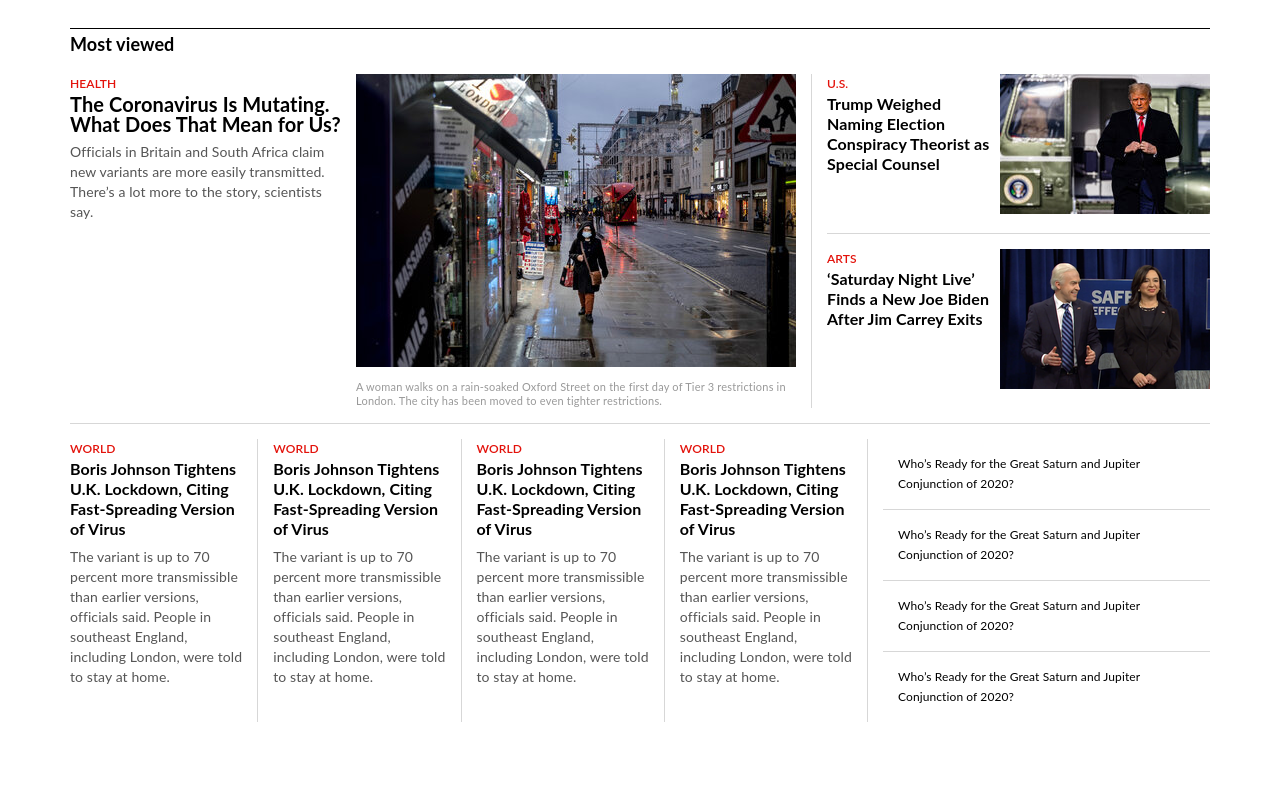
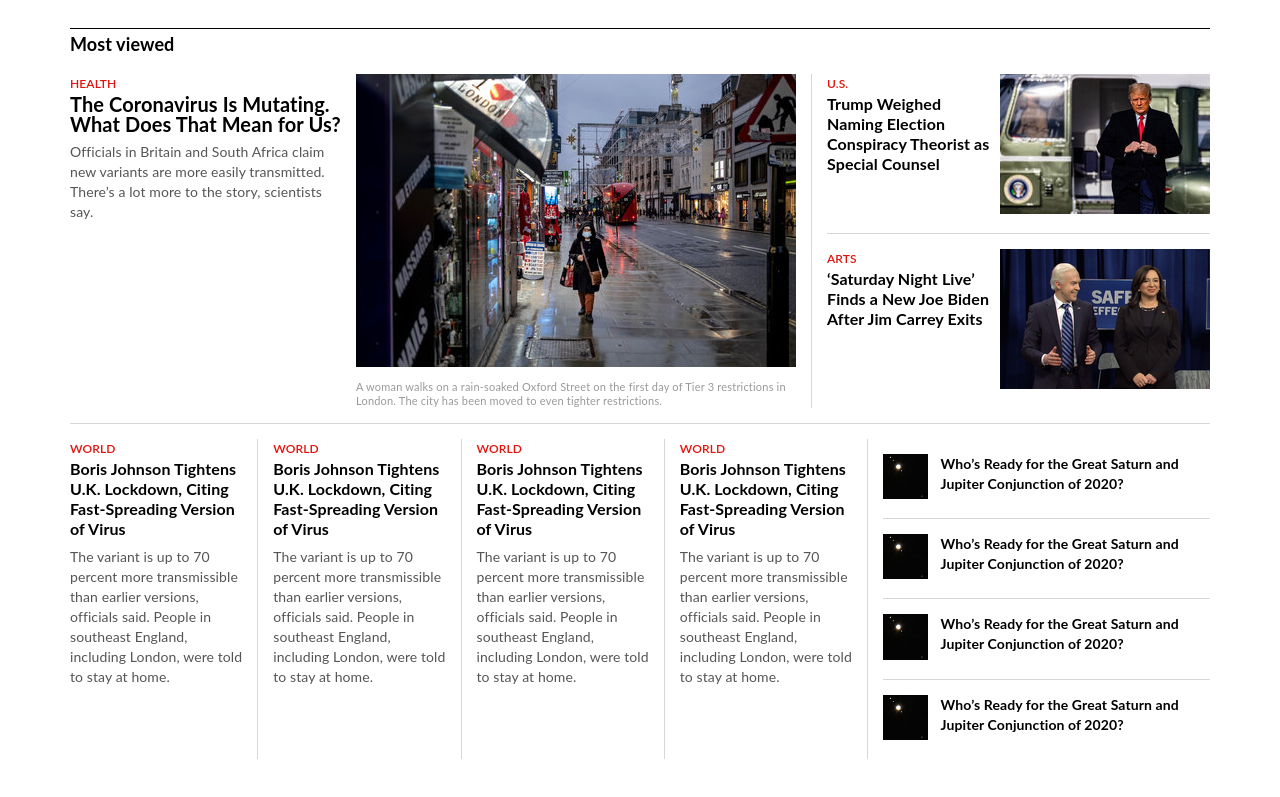
Before and after one commit to dongwook00/my-nyt-app, a website: page index.html in a window 1280 px wide. Shown: the part 117-914 px from the top of the page. Drawn offline with Linux system fonts and the light colour scheme.

Commit message:
added images on the last of tertiary part

```diff
--- a/index.html
+++ b/index.html
@@ -23,6 +23,7 @@
             <main class="content">
                 <section class="most-viewed">
                     <h3 class="section__title">Most viewed</h3>
+
                     <div class="article-link most-viewed__primary">
                         <div class="article__text">
                             <h4 class="article__category">health</h4>
@@ -34,6 +35,7 @@
                             <figcaption class="image__caption">A woman walks on a rain-soaked Oxford Street on the first day of Tier 3 restrictions in London. The city has been moved to even tighter restrictions.</figcaption>
                         </figure>
                     </div>
+
                     <div class="most-viewed__secondary">
                         <div class="article-link most-viewed__secondary-children">
                             <div class="article__text">
@@ -54,42 +56,69 @@
                             </figure>
                         </div>
                     </div>
+
                     <div class="most-viewed__tertiary">
-                        <div class="most-viewed__tertiary-children">
+                        <div class="article-link most-viewed__tertiary-children">
                             <div class="article__text">
                                 <h4 class="article__category">World</h4>
                                 <h1 class="article__title">Boris Johnson Tightens U.K. Lockdown, Citing Fast-Spreading Version of Virus</h1>
                                 <p class="article__abstract">The variant is up to 70 percent more transmissible than earlier versions, officials said. People in southeast England, including London, were told to stay at home.</p>
                             </div>
                         </div>
-                        <div class="most-viewed__tertiary-children">
+                        <div class="article-link most-viewed__tertiary-children">
                             <div class="article__text">
                                 <h4 class="article__category">World</h4>
                                 <h1 class="article__title">Boris Johnson Tightens U.K. Lockdown, Citing Fast-Spreading Version of Virus</h1>
                                 <p class="article__abstract">The variant is up to 70 percent more transmissible than earlier versions, officials said. People in southeast England, including London, were told to stay at home.</p>
                             </div>
                         </div>
-                        <div class="most-viewed__tertiary-children">
+                        <div class="article-link most-viewed__tertiary-children">
                             <div class="article__text">
                                 <h4 class="article__category">World</h4>
                                 <h1 class="article__title">Boris Johnson Tightens U.K. Lockdown, Citing Fast-Spreading Version of Virus</h1>
                                 <p class="article__abstract">The variant is up to 70 percent more transmissible than earlier versions, officials said. People in southeast England, including London, were told to stay at home.</p>
                             </div>
                         </div>
-                        <div class="most-viewed__tertiary-children">
+                        <div class="article-link most-viewed__tertiary-children">
                             <div class="article__text">
                                 <h4 class="article__category">World</h4>
                                 <h1 class="article__title">Boris Johnson Tightens U.K. Lockdown, Citing Fast-Spreading Version of Virus</h1>
                                 <p class="article__abstract">The variant is up to 70 percent more transmissible than earlier versions, officials said. People in southeast England, including London, were told to stay at home.</p>
                             </div>
                         </div>
-                        <div class="most-viewed__tertiary-children--list">
-                            <ul>
-                                <li>Who’s Ready for the Great Saturn and Jupiter Conjunction of 2020?</li>
-                                <li>Who’s Ready for the Great Saturn and Jupiter Conjunction of 2020?</li>
-                                <li>Who’s Ready for the Great Saturn and Jupiter Conjunction of 2020?</li>
-                                <li>Who’s Ready for the Great Saturn and Jupiter Conjunction of 2020?</li>
-                            </ul>
+                        <div class="most-viewed__tertiary-extra">
+                            <div class="article-link most-viewed__tertiary-extra--sub">
+                                <figure class="article__photo">
+                                    <img src="./assets/images/sample-5.jpg" alt="Article image">
+                                </figure>
+                                <div class="article__text">
+                                    <h1 class="article__title">Who’s Ready for the Great Saturn and Jupiter Conjunction of 2020?</h1>
+                                </div>
+                            </div>
+                            <div class="article-link most-viewed__tertiary-extra--sub">
+                                <figure class="article__photo">
+                                    <img src="./assets/images/sample-5.jpg" alt="Article image">
+                                </figure>
+                                <div class="article__text">
+                                    <h1 class="article__title">Who’s Ready for the Great Saturn and Jupiter Conjunction of 2020?</h1>
+                                </div>
+                            </div>
+                            <div class="article-link most-viewed__tertiary-extra--sub">
+                                <figure class="article__photo">
+                                    <img src="./assets/images/sample-5.jpg" alt="Article image">
+                                </figure>
+                                <div class="article__text">
+                                    <h1 class="article__title">Who’s Ready for the Great Saturn and Jupiter Conjunction of 2020?</h1>
+                                </div>
+                            </div>
+                            <div class="article-link most-viewed__tertiary-extra--sub">
+                                <figure class="article__photo">
+                                    <img src="./assets/images/sample-5.jpg" alt="Article image">
+                                </figure>
+                                <div class="article__text">
+                                    <h1 class="article__title">Who’s Ready for the Great Saturn and Jupiter Conjunction of 2020?</h1>
+                                </div>
+                            </div>
                         </div>
 
 
--- a/scss/_content.scss
+++ b/scss/_content.scss
@@ -71,7 +71,6 @@
         border-top: 1px solid $color-grey;
 
         &-children {
-            display: flex;
             padding: 0 $padding-medium;
             border-right: 1px solid $color-grey;
             &:first-child {
@@ -79,17 +78,29 @@
             }
         }
 
-        &-children--list {
+        &-extra {
             flex: 0 0 30%;
             padding-left: $padding-medium;
-            li {
-                font-size: 1.2rem;
-                padding: $padding-medium;
+
+            &--sub {
+                display: flex;
+                padding: $padding-medium 0;
+
+                & .article__photo {
+                    margin-right: 1rem;
+                }
+
+                & img {
+                    width: 95%;
+                }
+
+                & .article__text .article__title {
+                    font-size: 1.4rem;
+                }
 
                 &:not(:last-child) {
                     border-bottom: 1px solid $color-grey;
                 }
-
             }
         }
 
@@ -100,5 +111,6 @@
             font-size: $font-size-title-secondary;
         }
 
+
     }
 }
```
Also changed, not shown: css/style.css, 1 other file.
